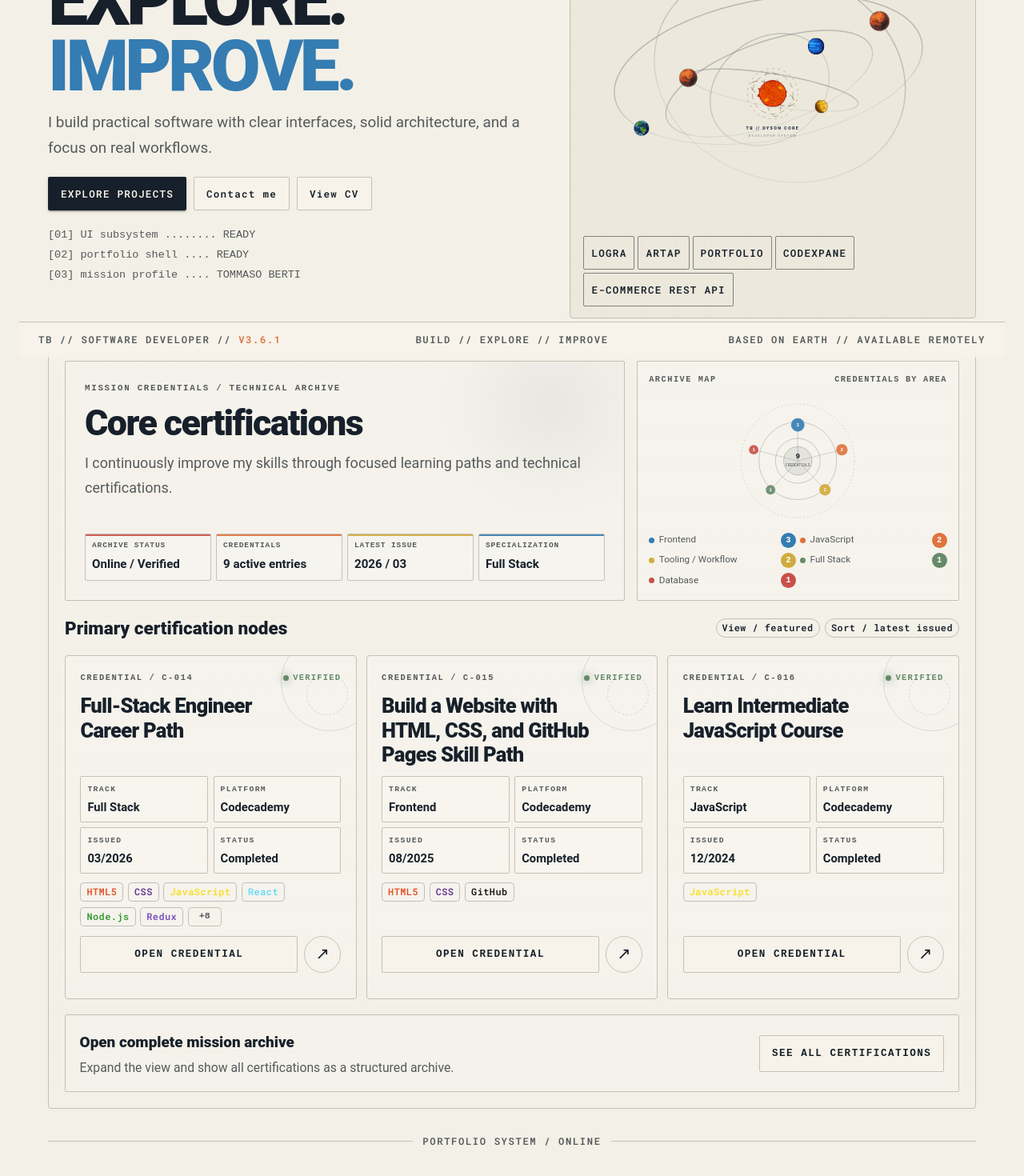
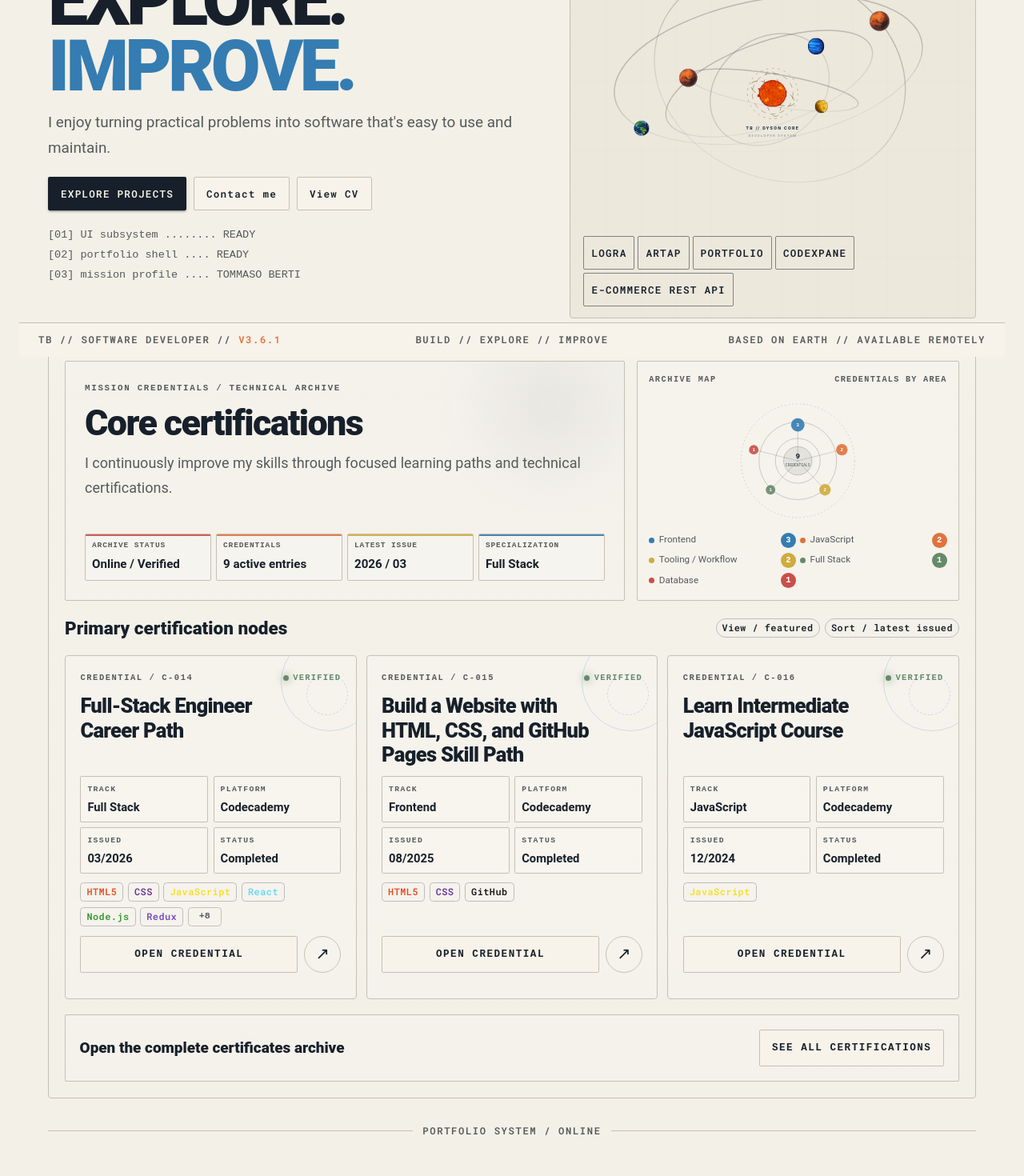
Before and after one commit to tommaso-berti/tommaso-berti-portfolio, a React (Vite) app: page / in a window 1280 px wide. Shown: the part 354-1824 px from the top of the page at 80% size. Built offline with nearby package versions, Linux system fonts and the light colour scheme.

Commit message:
refactor: remove lead text from technical modules and update mission lead description for clarity

```diff
--- a/src/features/mission-ui/MissionCard.jsx
+++ b/src/features/mission-ui/MissionCard.jsx
@@ -37,7 +37,7 @@ export default function MissionCard({ mission, selected, dimmed, onSelect, t })
     const theme = useTheme();
     const accent = mission.accent || (mission.color === "space.orange" ? theme.space.orange : theme.space.blue);
     const markSx = {
-        alignSelf: "center", justifySelf: "end", width: selected ? 82 : 60, height: selected ? 82 : 60, border: "1px solid", borderColor: "divider", borderRadius: "50%", position: "relative", display: "grid", placeItems: "center",
+        alignSelf: selected ? "start" : "center", justifySelf: "end", width: selected ? 82 : 60, height: selected ? 82 : 60, border: "1px solid", borderColor: "divider", borderRadius: "50%", position: "relative", display: "grid", placeItems: "center",
         transform: selected ? "rotate(12deg)" : "none", transition: "width 560ms cubic-bezier(.16,.84,.2,1), height 560ms cubic-bezier(.16,.84,.2,1), transform 560ms cubic-bezier(.16,.84,.2,1)",
         "&::before": { content: '""', position: "absolute", left: "73.5%", top: "33.5%", width: 6, height: 6, borderRadius: "50%", bgcolor: accent, boxShadow: "0 0 0 7px rgba(52,124,178,.09)", transform: "translate(-50%, -50%)" },
         "&::after": { content: '""', position: "absolute", width: "78%", height: "26%", border: "1px solid", borderColor: accent, borderRadius: "50%", transform: "rotate(-16deg)" },
@@ -45,8 +45,8 @@ export default function MissionCard({ mission, selected, dimmed, onSelect, t })
 
     return <Card component="article" data-project-card={mission.id} variant="outlined" sx={{ gridColumn: { xs: "auto", md: selected ? "1 / -1" : "auto" }, minWidth: 0, position: "relative", overflow: "hidden", borderColor: selected ? accent : "divider", bgcolor: selected ? "space.secondaryPaper" : "background.paper", opacity: dimmed ? .58 : 1, transition: "border-color 350ms ease, opacity 350ms ease, background-color 350ms ease", "&::before": { content: '""', position: "absolute", left: 0, top: 0, bottom: 0, width: 4, bgcolor: accent, transform: selected ? "scaleY(1)" : "scaleY(.32)", transformOrigin: "top", opacity: selected ? 1 : .75, transition: "transform 560ms cubic-bezier(.16,.84,.2,1), opacity 350ms ease" }, "&:hover::before": { transform: "scaleY(.58)" } }}>
         <CardActionArea component="button" onClick={onSelect} aria-expanded={selected} sx={{ width: "100%", display: "block", color: "inherit", textAlign: "left", cursor: "pointer", "&:focus-visible": { outline: "2px solid", outlineColor: accent, outlineOffset: -4 } }}>
-            <CardContent sx={{ display: "grid", gridTemplateColumns: "minmax(0, 1fr) 74px", gap: 2, minHeight: { xs: 152, md: 170 }, p: { xs: 1.8, md: 2 }, pl: { xs: 2.3, md: 2.6 } }}>
-                <Box sx={{ minWidth: 0, display: "flex", flexDirection: "column", justifyContent: "space-between", gap: 2 }}><Stack direction="row" alignItems="center" gap={1} sx={{ minWidth: 0, overflow: "hidden" }}><TechnicalLabel sx={{ whiteSpace: "nowrap", overflow: "hidden", textOverflow: "ellipsis" }}>{mission.overline}</TechnicalLabel><Box sx={{ width: 24, height: 1, bgcolor: "divider", flexShrink: 0 }} /></Stack><Box><Typography component="h2" variant="h5" sx={{ fontSize: selected ? { xs: "2.1rem", md: "clamp(2.2rem, 5vw, 3.8rem)" } : undefined, letterSpacing: "-.055em", lineHeight: .95, transition: "font-size 560ms cubic-bezier(.16,.84,.2,1)", mb: .8 }}>{mission.title}</Typography><Typography variant="body2" color="text.secondary" sx={{ lineHeight: 1.55, maxWidth: 620 }}>{mission.description}</Typography></Box></Box>
+            <CardContent sx={{ display: "grid", gridTemplateColumns: "minmax(0, 1fr) 74px", gap: 2, minHeight: selected ? 0 : { xs: 152, md: 170 }, p: { xs: 1.8, md: 2 }, pl: { xs: 2.3, md: 2.6 } }}>
+                <Box sx={{ minWidth: 0, display: "flex", flexDirection: "column", justifyContent: selected ? "flex-start" : "space-between", gap: 2 }}><Stack direction="row" alignItems="center" gap={1} sx={{ minWidth: 0, overflow: "hidden" }}><TechnicalLabel sx={{ whiteSpace: "nowrap", overflow: "hidden", textOverflow: "ellipsis" }}>{mission.overline}</TechnicalLabel><Box sx={{ width: 24, height: 1, bgcolor: "divider", flexShrink: 0 }} /></Stack><Box><Typography component="h2" variant="h5" sx={{ fontSize: selected ? { xs: "2.1rem", md: "clamp(2.2rem, 5vw, 3.8rem)" } : undefined, letterSpacing: "-.055em", lineHeight: .95, transition: "font-size 560ms cubic-bezier(.16,.84,.2,1)", mb: .8 }}>{mission.title}</Typography>{selected ? null : <Typography variant="body2" color="text.secondary" sx={{ lineHeight: 1.55, maxWidth: 620 }}>{mission.description}</Typography>}</Box></Box>
                 <Box aria-hidden="true" sx={markSx} />
             </CardContent>
         </CardActionArea>
--- a/src/i18n/locales/en/pages/about.json
+++ b/src/i18n/locales/en/pages/about.json
@@ -110,7 +110,6 @@
     "languages-markup": "Languages / Markup",
     "tools": "Tools",
     "eyebrow": "02 // TECHNICAL SYSTEMS",
-    "lead": "One technical drawing at a time: select a system to inspect the technologies connected to its verified blueprint nodes.",
     "tabsLabel": "Technical blueprint systems",
     "tabs": {
       "frontend": "Frontend",
--- a/src/i18n/locales/en/pages/home.json
+++ b/src/i18n/locales/en/pages/home.json
@@ -2,7 +2,7 @@
   "tooltipResume": "Download Resume",
   "eyebrow": "01 // EXPLORATION LOG / TB-DEV / 2026",
   "missionTitle": "BUILD.\nEXPLORE.\nIMPROVE.",
-  "missionLead": "I build practical software with clear interfaces, solid architecture, and a focus on real workflows.",
+  "missionLead": "I enjoy turning practical problems into software that's easy to use and maintain.",
   "orbitalTitle": "CELESTIAL DEVELOPMENT MAP",
   "orbitalStatus": "SIGNAL NOMINAL",
   "orbitalLabels": ["NODE TB-01", "ORBIT 067°", "SIGNAL NOMINAL", "EARTH SYSTEMS"],
@@ -46,8 +46,7 @@
     "featuredView": "View / featured",
     "latestSort": "Sort / latest issued",
     "openCredential": "Open credential",
-    "archiveTitle": "Open complete mission archive",
-    "archiveDescription": "Expand the view and show all certifications as a structured archive.",
+    "archiveTitle": "Open the complete certificates archive",
     "issuedAt": "Issued",
     "verifyCta": "View",
     "viewAllCta": "See all certifications",
--- a/src/i18n/locales/it/pages/about.json
+++ b/src/i18n/locales/it/pages/about.json
@@ -110,7 +110,6 @@
     "languages-markup": "Linguaggi / Markup",
     "tools": "Strumenti",
     "eyebrow": "02 // SISTEMI TECNICI",
-    "lead": "Una tavola tecnica alla volta: seleziona un sistema per ispezionare le tecnologie collegate ai nodi verificati del blueprint.",
     "tabsLabel": "Sistemi blueprint tecnici",
     "tabs": {
       "frontend": "Frontend",
--- a/src/i18n/locales/it/pages/home.json
+++ b/src/i18n/locales/it/pages/home.json
@@ -2,7 +2,7 @@
   "tooltipResume": "Scarica il curriculum",
   "eyebrow": "01 // REGISTRO ESPLORAZIONE / TB-DEV / 2026",
   "missionTitle": "COSTRUISCI.\nESPLORA.\nMIGLIORA.",
-  "missionLead": "Costruisco software pratico con interfacce chiare, architettura solida e attenzione ai flussi di lavoro reali.",
+  "missionLead": "Mi piace trasformare problemi concreti in software semplici da usare e facili da mantenere.",
   "orbitalTitle": "MAPPA DI SVILUPPO CELESTE",
   "orbitalStatus": "SEGNALE NOMINALE",
   "orbitalLabels": ["NODO TB-01", "ORBITA 067°", "SEGNALE NOMINALE", "SISTEMI TERRA"],
@@ -46,8 +46,7 @@
     "featuredView": "Vista / in evidenza",
     "latestSort": "Ordina / più recenti",
     "openCredential": "Apri credenziale",
-    "archiveTitle": "Apri l'archivio missione completo",
-    "archiveDescription": "Espandi la vista e mostra tutte le certificazioni come archivio strutturato.",
+    "archiveTitle": "Apri l'archivio completo dei certificati",
     "issuedAt": "Rilasciato",
     "verifyCta": "Visualizza",
     "viewAllCta": "Vedi tutti i certificati",
--- a/src/pages/about/AboutModuleTabs.jsx
+++ b/src/pages/about/AboutModuleTabs.jsx
@@ -36,14 +36,14 @@ function IdentityModule({ t, telemetry }) {
 
 function TechnicalModule({ t }) {
     return <Stack spacing={1.5}>
-        <AboutModuleHeader eyebrow={t("personnel.moduleEyebrows.technical")} title={t("tech-skills.title")} lead={t("tech-skills.lead")} />
+        <AboutModuleHeader eyebrow={t("personnel.moduleEyebrows.technical")} title={t("tech-skills.title")} />
         <TechSkills embedded />
     </Stack>;
 }
 
 function CertificationsModule({ t }) {
     return <Stack spacing={3}>
-        <AboutModuleHeader eyebrow={t("personnel.moduleEyebrows.certifications")} title={t("certifications.title")} lead={t("certifications.subtitle")} />
+        <AboutModuleHeader eyebrow={t("personnel.moduleEyebrows.certifications")} title={t("certifications.title")} />
         <CertificationsSection embedded />
     </Stack>;
 }
--- a/src/pages/about/TechnicalBlueprintPanel.jsx
+++ b/src/pages/about/TechnicalBlueprintPanel.jsx
@@ -24,6 +24,7 @@ function NodeCard({ node, blueprintId, active, onSelect, setCardRef, t }) {
             component="button"
             ref={(element) => setCardRef(node.id, element)}
             onClick={() => onSelect(node.id)}
+            onMouseEnter={() => onSelect(node.id)}
             onFocus={() => onSelect(node.id)}
             aria-pressed={active}
             sx={{ display: "block", width: "100%", minWidth: 0, p: { xs: 1, md: 1.25 }, textAlign: "left", border: "1px solid", borderColor: active ? "text.primary" : "divider", bgcolor: active ? "background.paper" : (theme) => theme.palette.mode === "dark" ? "rgba(29,45,58,.92)" : "rgba(247,243,234,.72)", color: "text.primary", position: "relative", transition: "transform 160ms ease, border-color 160ms ease, background-color 160ms ease", "&::before": { content: '""', position: "absolute", left: -1, top: -1, width: active ? 64 : 34, height: 3, bgcolor: active ? "space.orange" : "space.blue", transition: "width 160ms ease" }, "&:hover": { transform: "translateY(-2px)", borderColor: "text.primary" }, "&:focus-visible": { outline: "2px solid", outlineColor: "space.blue", outlineOffset: 2 } }}
--- a/src/pages/home/HomeCertificationBadges.jsx
+++ b/src/pages/home/HomeCertificationBadges.jsx
@@ -128,7 +128,7 @@ export default function HomeCertificationBadges() {
                 </Box>
                 <Stack direction={{ xs: "column", sm: "row" }} justifyContent="space-between" alignItems={{ xs: "flex-start", sm: "center" }} gap={1.5}><Typography variant="h5" sx={{ fontSize: "1.25rem", fontWeight: 800 }}>{t("certifications.primaryNodes")}</Typography><Stack direction="row" gap={.8} flexWrap="wrap"><Chip label={t("certifications.featuredView")} size="small" variant="outlined" sx={{ borderRadius: 99 }} /><Chip label={t("certifications.latestSort")} size="small" variant="outlined" sx={{ borderRadius: 99 }} /></Stack></Stack>
                 <Box sx={{ display: "grid", gap: 1.5, gridTemplateColumns: { xs: "1fr", md: "repeat(3, minmax(0, 1fr))" } }}>{FEATURED_CERTIFICATIONS.map((cert) => <CertificationCard key={cert.id} cert={cert} t={t} />)}</Box>
-                <Box sx={{ display: "flex", justifyContent: "space-between", alignItems: "center", gap: 2, p: { xs: 1.8, md: 2.2 }, border: "1px solid", borderColor: "divider", borderRadius: .5, backgroundColor: "rgba(255,255,255,.12)" }}><Box><Typography sx={{ mb: .6, fontSize: "1.05rem", fontWeight: 800 }}>{t("certifications.archiveTitle")}</Typography><Typography variant="body2" color="text.secondary">{t("certifications.archiveDescription")}</Typography></Box><SpaceButton component={RouterLink} to="/about#certifications" variant="outlined" barColor="space.blue" sx={{ ...outlinedActionButtonSx, flexShrink: 0, minHeight: 46, borderRadius: .5, fontFamily: (theme) => theme.fonts.mono, fontWeight: 800, letterSpacing: ".12em", textTransform: "uppercase" }}>{t("certifications.viewAllCta")}</SpaceButton></Box>
+                <Box sx={{ display: "flex", justifyContent: "space-between", alignItems: "center", gap: 2, p: { xs: 1.8, md: 2.2 }, border: "1px solid", borderColor: "divider", borderRadius: .5, backgroundColor: "rgba(255,255,255,.12)" }}><Typography sx={{ fontSize: "1.05rem", fontWeight: 800 }}>{t("certifications.archiveTitle")}</Typography><SpaceButton component={RouterLink} to="/about#certifications" variant="outlined" barColor="space.blue" sx={{ ...outlinedActionButtonSx, flexShrink: 0, minHeight: 46, borderRadius: .5, fontFamily: (theme) => theme.fonts.mono, fontWeight: 800, letterSpacing: ".12em", textTransform: "uppercase" }}>{t("certifications.viewAllCta")}</SpaceButton></Box>
             </Stack>
         </Paper>
     );
```
